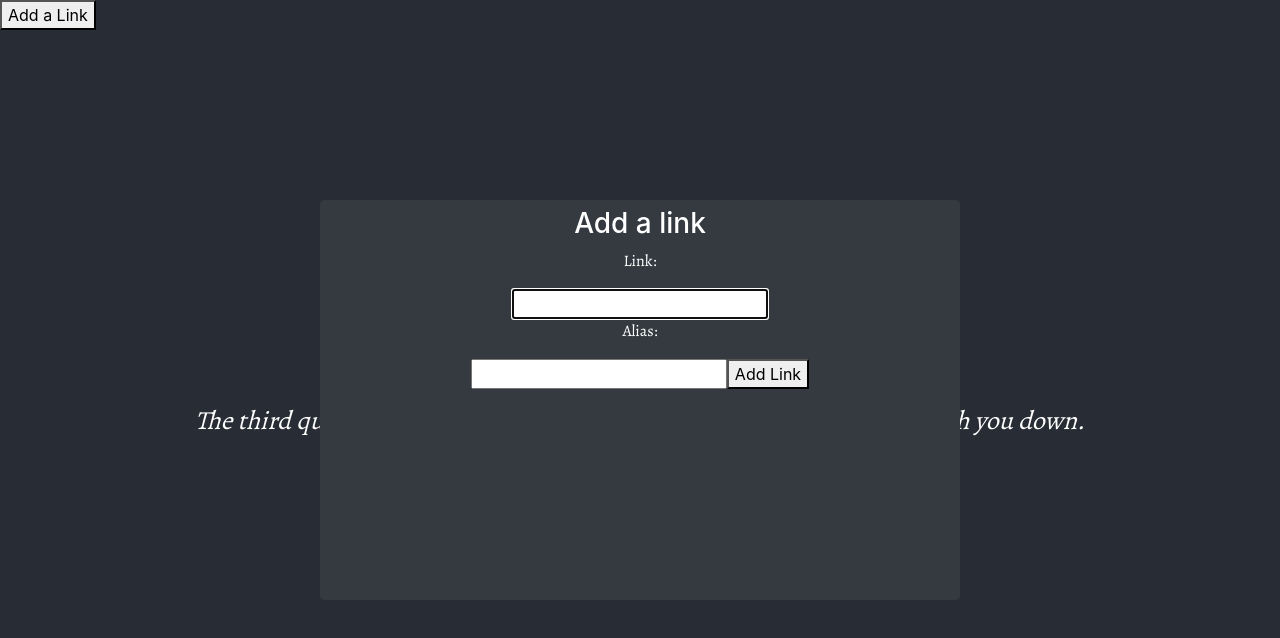
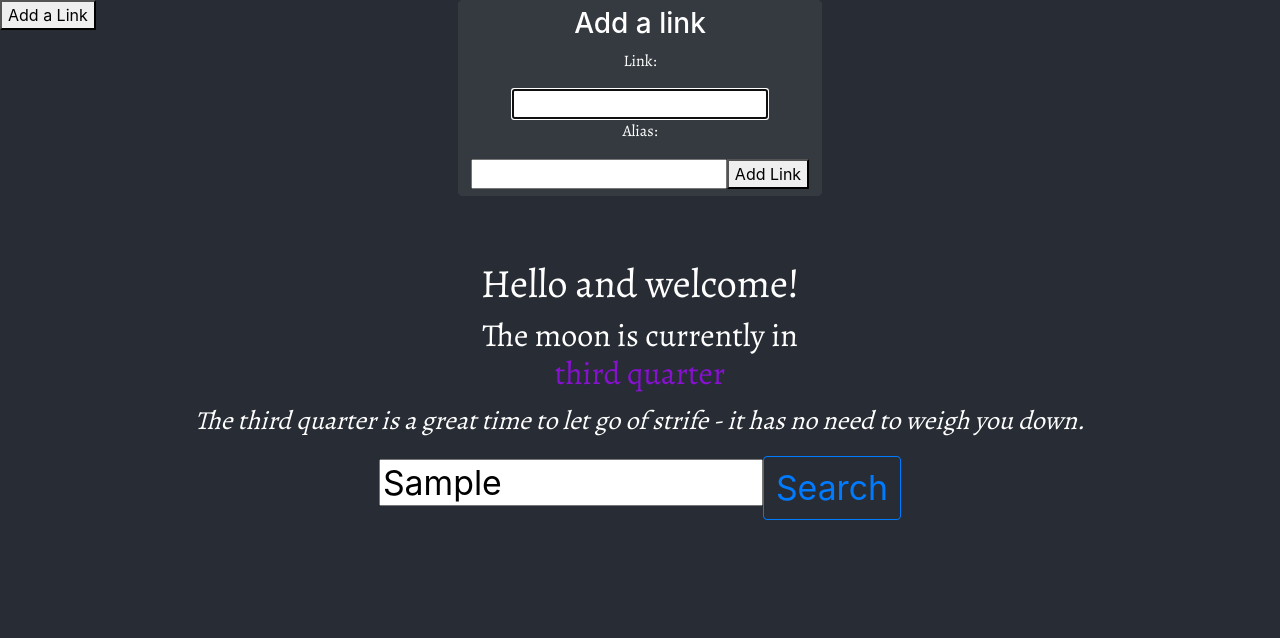
Before and after one commit to VortrusDev/start-page, a React (Create React App) app: page / in a window 1280 px wide. Both pictures are taken after typing "Sample" into the empty fields and a click on the button "Add a Link". Shown: the top 638 px of the page. Built offline with nearby package versions, Linux system fonts and the light colour scheme.

Commit message:
Fixed scaling issues with the popup, which is now aligned to top of screen

```diff
--- a/src/Popup.css
+++ b/src/Popup.css
@@ -1,12 +1,6 @@
 .Popup {
   position: absolute;
-  left: 0;
-  right: 0;
-  top: 0;
-  bottom: 0;
   margin: auto;
-  width: 50vw;
-  height: 50vh;
   z-index: 1; /*So that the div below the popup can be queried to see if the
                 popup should be hidden*/
 }
--- a/src/components/AddLinkModal.tsx
+++ b/src/components/AddLinkModal.tsx
@@ -47,13 +47,20 @@ export class AddLinkModal extends PureComponent<
   render() {
     return (
       <div
+        onClick={this.handleClose}
         style={{
           zIndex: 0,
+          position: "fixed",
           width: "100vw",
           height: "100vh",
-          position: "fixed",
         }}
-        onClick={this.handleClose}
+      >
+        <div
+          style={{
+            margin: "auto",
+            display: "flex",
+            justifyContent: "center",
+          }}
         >
           <div
             className="Popup btn btn-outline-dark btn-rounded waves-effect active"
@@ -86,6 +93,7 @@ export class AddLinkModal extends PureComponent<
             </form>
           </div>
         </div>
+      </div>
     );
   }
 }
```
Also changed, not shown: 1 other file (tests, documents, lock files or other folders). Lines whose indentation alone changed are shown as unchanged.
